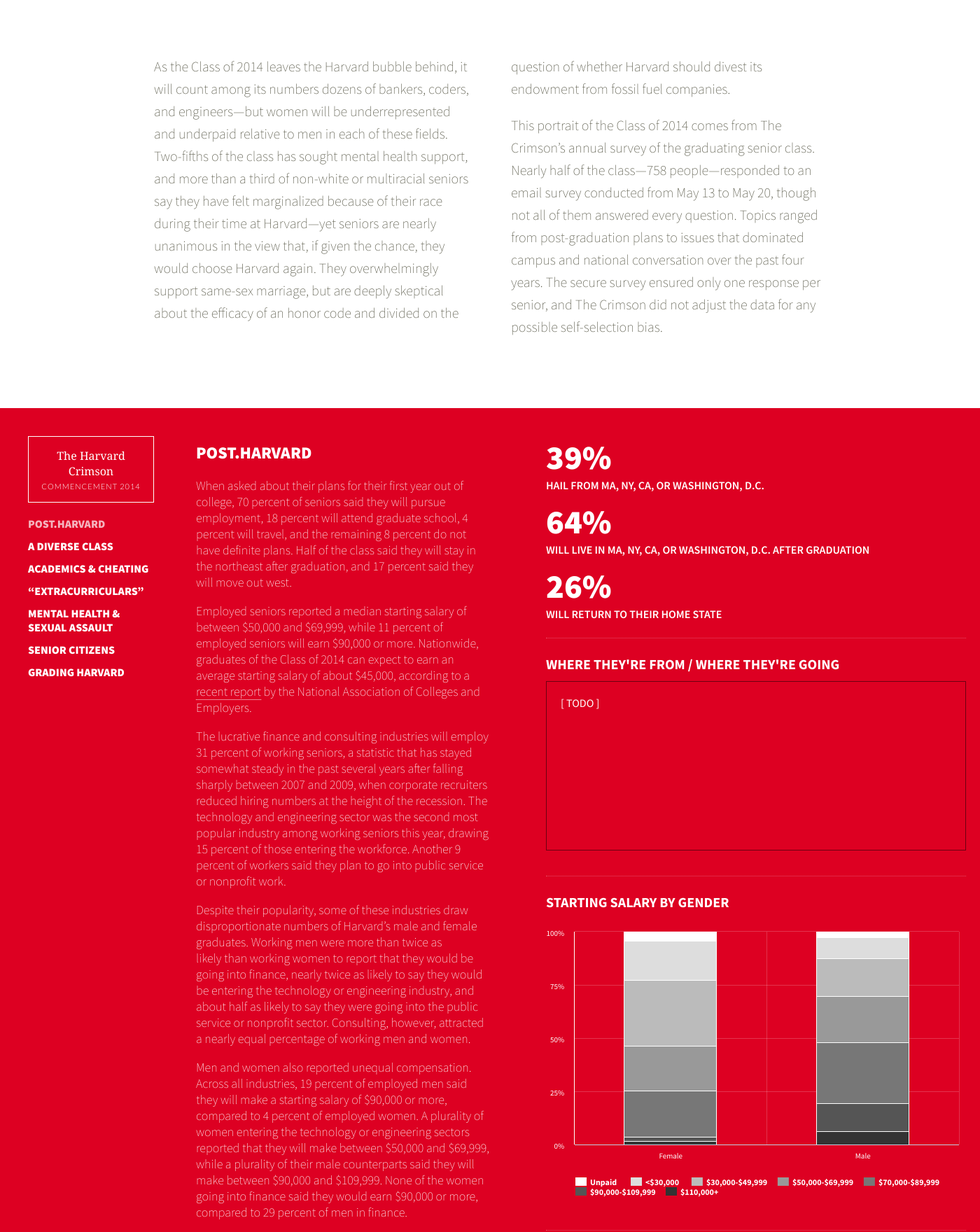
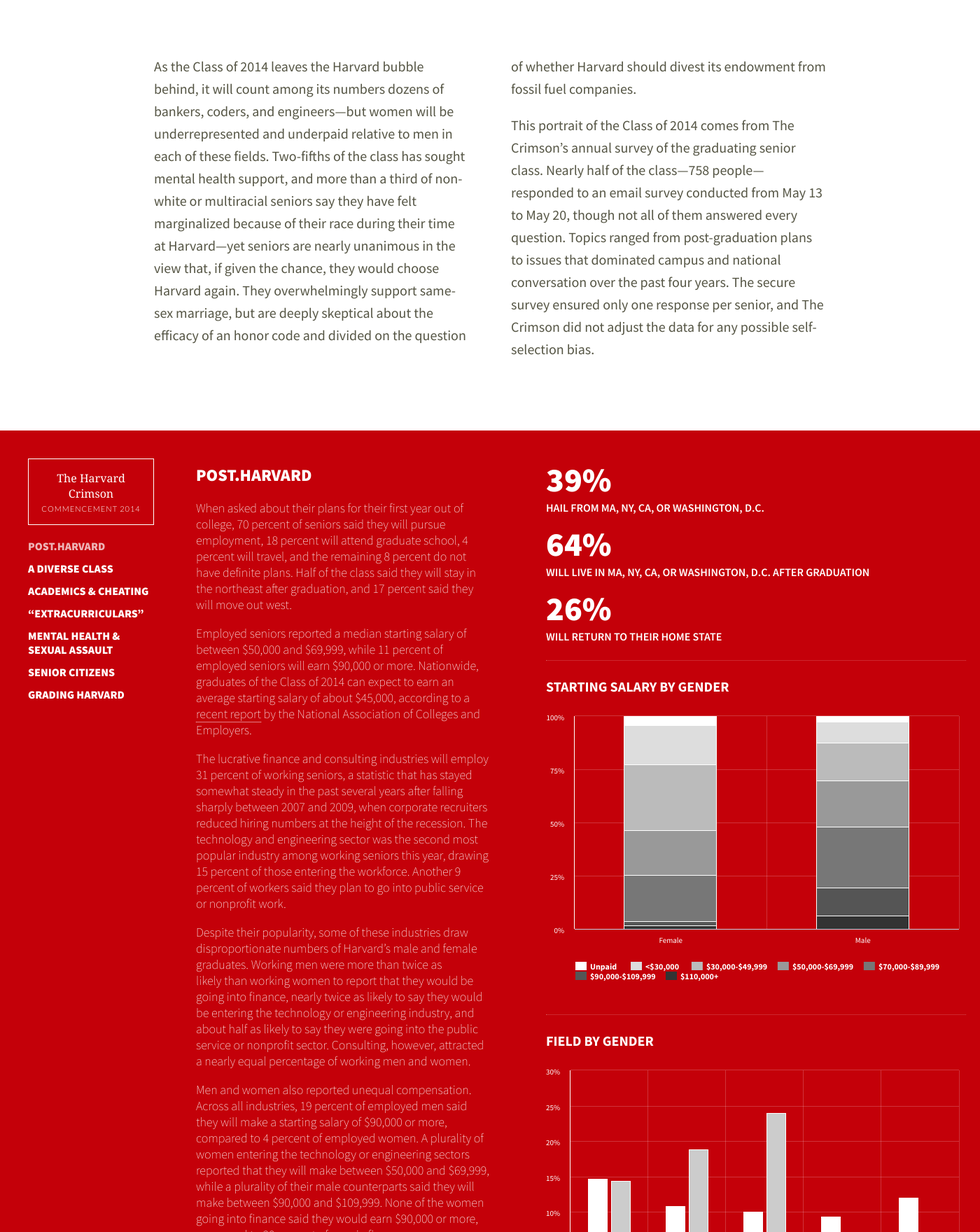
Before and after one commit to rilka/harvard14, a PHP site: page / in a window 1400 px wide. Shown: the part 801-2561 px from the top of the page at 70% size. Run offline with PHP 8.4, Linux system fonts and the light colour scheme; a map, chart or similar area stays blank; some libraries are stand-ins or nearby versions.

Commit message:
wheeeeeeeee

```diff
--- a/css/main.css
+++ b/css/main.css
@@ -101,7 +101,7 @@
     column-gap: 60px;
     color: #554;
     font-size: 20px;
-    font-weight: 200;
+    font-weight: 400;
     line-height: 1.6em; }
   .intro p {
     margin-top: 0; }
@@ -204,15 +193,15 @@
   transition: all 0.5s; }
 
 .section-1, #section-1 {
-  background: #dd0022;
+  background: #c40009;
   color: white; }
 
 .section-2 {
-  background: #4444aa;
+  background: #2b2b91;
   color: white; }
 
 .section-3 {
-  background: #ddaa00;
+  background: #c49100;
   color: black; }
   .section-3 .intro-content a {
     border-bottom: 1px dotted #000 !important; }
--- a/css/main.scss
+++ b/css/main.scss
@@ -8,12 +8,12 @@
 $black: #000;
 $pure-black: #000;
 
-$red: #dd0022;
-$blue: #4444AA;
-$yellow: #ddaa00;
-$green: #117755;
-$violet: #6633aa;
-$orange: #de4b00;
+$red: #C40009;
+$blue: #2B2B91;
+$yellow: #C49100;
+$green: #C53200;
+$violet: #4D1A91;
+$orange: #005E3C;
 $gray: #555555;
 
 $nav-width: 180px;
@@ -159,7 +159,7 @@
 
     color: #554;
     font-size: 20px;
-    font-weight: 200;
+    font-weight: 400;
     line-height: 1.6em;
   }
 
@@ -236,33 +236,40 @@
 footer {
   background: url(../img/footer.jpg) no-repeat center;
   background-size: cover;
+  box-sizing: border-box;
+  -moz-box-sizing: border-box;
   overflow: auto;
 
   .footer-content {
-    color: $white;
-    text-align: center;
+    background: rgba(0, 0, 0, 0.7);
+    padding: 5% 30%;
+  }
 
-    h1 {
-      font-family: "Pacifico";
-      font-size: 84px;
-      text-shadow: 2px 2px 16px $pure-black;
-    }
+  // .footer-content {
+  //   color: $white;
+  //   text-align: center;
 
-    .footer-blurb {
-      margin-top: -24px;
-      font-size: 18px;
-      font-weight: 200;
-      text-shadow: 2px 2px 2px $pure-black;
+  //   h1 {
+  //     font-family: "Pacifico";
+  //     font-size: 84px;
+  //     text-shadow: 2px 2px 16px $pure-black;
+  //   }
 
-      a {
-        border-bottom: 1px dotted $white;
+  //   .footer-blurb {
+  //     margin-top: -24px;
+  //     font-size: 18px;
+  //     font-weight: 200;
+  //     text-shadow: 2px 2px 2px $pure-black;
 
-        &:hover {
-          border-bottom: 1px solid $white;
-        }
-      }
-    }
-  }
+  //     a {
+  //       border-bottom: 1px dotted $white;
+
+  //       &:hover {
+  //         border-bottom: 1px solid $white;
+  //       }
+  //     }
+  //   }
+  // }
 }
 
 // "INNER" LAYOUT
--- a/js/main.js
+++ b/js/main.js
@@ -17,7 +17,7 @@
 $(document).ready(function() {
 
   /* CONTENT */
-  var defaultOffset, footerContentHeight, headerContentHeight, section, t, viewHeight, _i;
+  var defaultOffset, headerContentHeight, section, t, viewHeight, _i;
   t = introText[0];
   $(".intro-content").html(t);
   for (section = _i = 1; _i <= 7; section = ++_i) {
@@ -28,11 +28,8 @@
   /* POSITIONING */
   viewHeight = $(window).height();
   $("header").height(viewHeight);
-  $("footer").height(viewHeight);
   headerContentHeight = $(".header-content").height();
   $(".header-content").css("margin-top", (viewHeight / 2) - (headerContentHeight / 2));
-  footerContentHeight = $(".footer-content").height();
-  $(".footer-content").css("margin-top", (viewHeight / 2) - (footerContentHeight / 2));
 
   /* SCROLLING */
   defaultOffset = 200;
--- a/main.html
+++ b/main.html
@@ -20,7 +20,7 @@
       <script src="js/main.js" type="text/javascript"></script>
 
 
-      <!-- ANALYTICS, SHARING STUFF -->
+      <!-- CRIMSON STUFF LOL -->
       <script>
       (function(i,s,o,g,r,a,m){i['GoogleAnalyticsObject']=r;i[r]=i[r]||function(){
                   (i[r].q=i[r].q||[]).push(arguments)},i[r].l=1*new Date();a=s.createElement(o),
@@ -42,13 +42,26 @@
           });
         });
       </script>
+      <script type="text/javascript">
+            var disqus_shortname = 'thecrimson';
+            var disqus_url = 'http://features.thecrimson.com/2014/senior-survey/';
+            (function() {
+                var dsq = document.createElement('script');
+                dsq.type = 'text/javascript';
+                dsq.src = 'http://thecrimson.disqus.com/embed.js';
+                dsq.async = true;
+                (document.getElementsByTagName('head')[0] || document.getElementsByTagName('body')[0])
+                    .appendChild(dsq);
+            })();
+      </script>
+
     </head>
 
     <body>
       <div class="topbar">
         <div class="logo"><a href="http://thecrimson.com" target="new">The Harvard Crimson</a></div>
         <a href="http://www.thecrimson.com/topic/commencement-2014/" target="new"><div class="link-commencement">Commencement 2014</div></a>
-        <a href="" target="new"><div class="link-seniors">Senior Section</div></a>
+        <a href="http://thecrimson.com/topic/commencement-2014/senior-section/" target="new"><div class="link-seniors">Senior Section</div></a>
       </div>
 
       <header>
@@ -93,12 +106,6 @@
                 <div class="numbers-desc">will live in MA, NY, CA, or Washington, D.C. after graduation</div>
                 <div class="numbers-num">26%</div>
                 <div class="numbers-desc">will return to their home state</div>
-              </div>
-            </div>
-            <div class="component">
-              <div class="graph">
-                <div class="graph-title">Where they're from / where they're going</div>
-                <div class="graph-graph todo">[ TODO ]</div>
               </div>
             </div>
             <div class="component">
@@ -371,17 +378,13 @@
             </div>
           </div>
         </section>
+      </div>
 
 
-      </div>
-
-     <!--  <footer>
+      <footer>
         <div class="footer-content">
-          <h1>Graduation is Friday, May 29, 2014</h1>
-          <div class="footer-blurb">
-            Presented by <a href="">The Harvard Crimson</a>
-          </div>
+          <div id="disqus_thread"></div>
         </div>
-      </footer> -->
+      </footer>
     </body>
 </html>
```
Also changed, not shown: other parts of css/main.css (+7 -18 lines), 1 other file.
